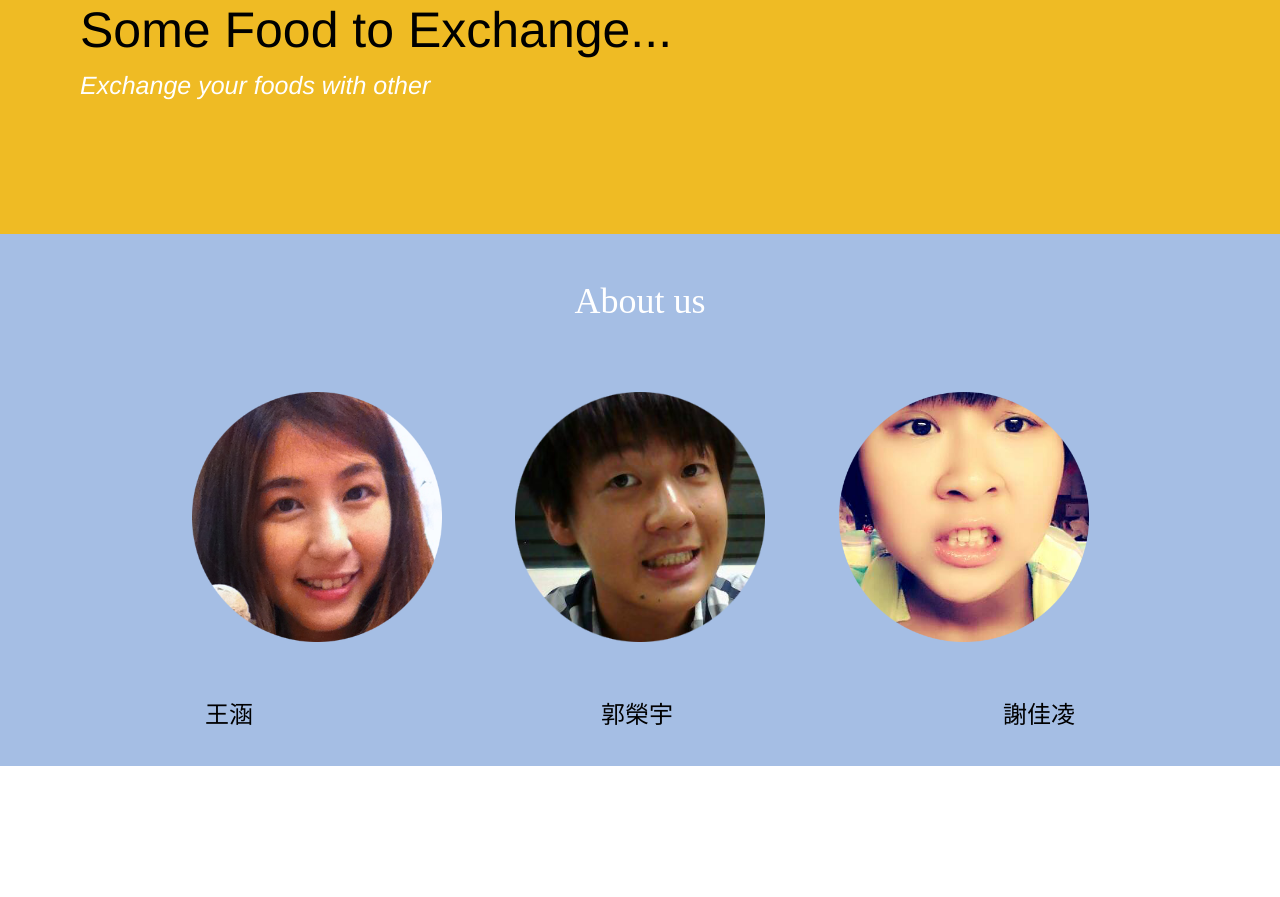
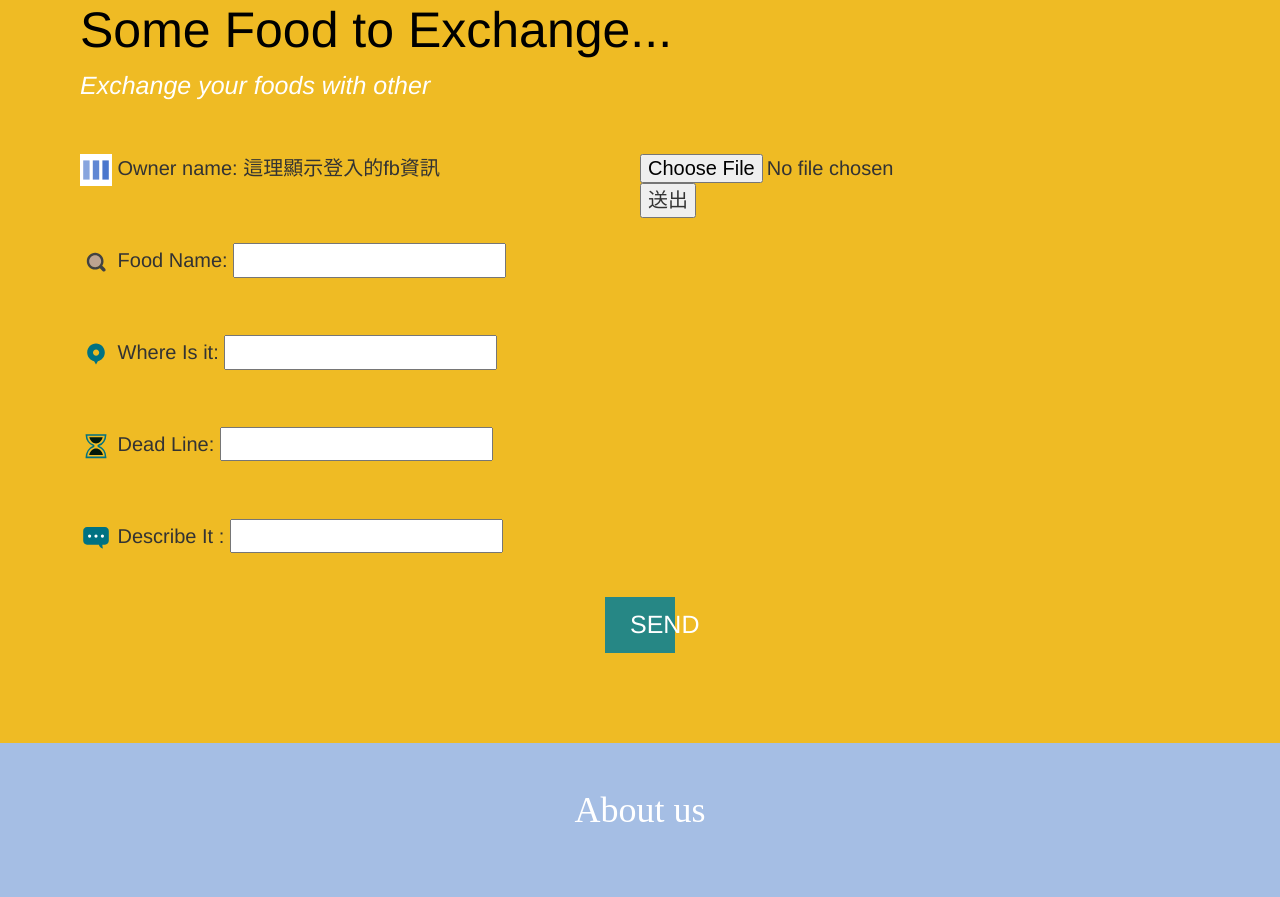
Before and after one commit to BensonKuo/FOODem, a plain HTML site: page index.html in a window 1280 px wide. Shown: the part 1866-2763 px from the top of the page. Before the commit the page ends 2632 px from the top, so only its background shows below. Drawn offline with nearby package versions, Linux system fonts and the light colour scheme; files that its build step writes are made by us from their sources; a script that the page names is missing; files whose address does not match are found by name.

Commit message:
two pages

```diff
--- a/index.html
+++ b/index.html
@@ -129,7 +129,49 @@
     <h1 class="FDtitle">Some Food to Exchange...</h1>
     <p class="descript">Exchange your foods with other</p>
     <br><br>
+    <div class="FoodDonate-content">
 
+        <div class="form">
+            <ui>
+                <li style=list-style-type:none>
+                    <img src="images/facebook.svg">
+                        Owner name: 這理顯示登入的fb資訊
+                </li><br><br>
+                <li style=list-style-type:none>
+                    <img src="images/magnify.svg">
+                        Food Name:
+                    <input type="text">
+                </li><br><br>
+
+                <li style=list-style-type:none>
+                    <img src="images/poi.svg">
+                        Where Is it:
+                    <input type="text">
+                </li><br><br>
+
+                <li style=list-style-type:none>
+                    <img src="images/hourglass.svg">
+                        Dead Line:
+                    <input type="text">
+                </li><br><br>
+
+                <li style=list-style-type:none>
+                    <img src="images/comment.svg">
+                        Describe It :
+                    <input type="text">
+                </li><br>
+            </ui>
+        </div>
+
+        <div class="form">
+             <form action="http://form-example.herokuapp.com/multipart" method="post" enctype="multipart/form-data">
+                <input type="file" name="upload">
+                <input type="submit" value="送出">
+             </form><br><br><br><br><br><br><br><br><br><br><br><br>
+        </div>
+
+    </div>
+    <a href="#" id="send">SEND</a>
 
 </div>
 
```
